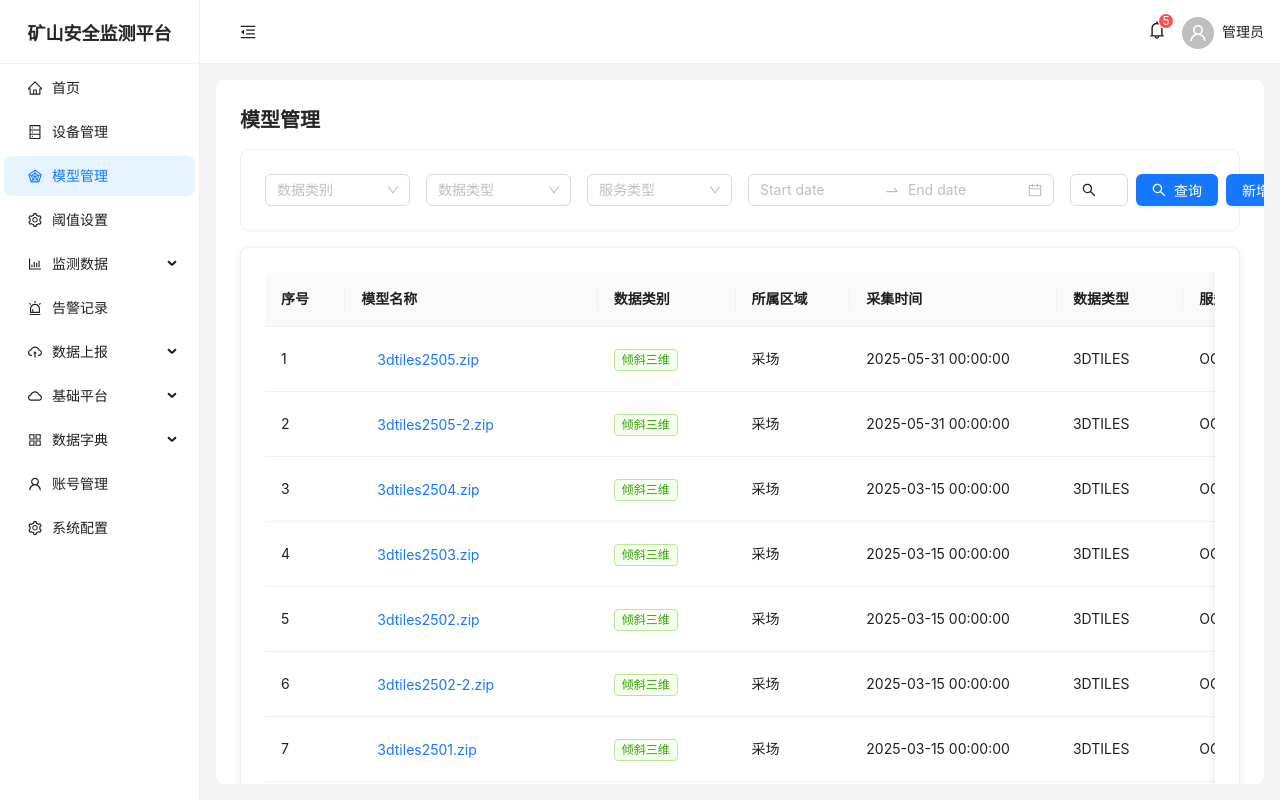
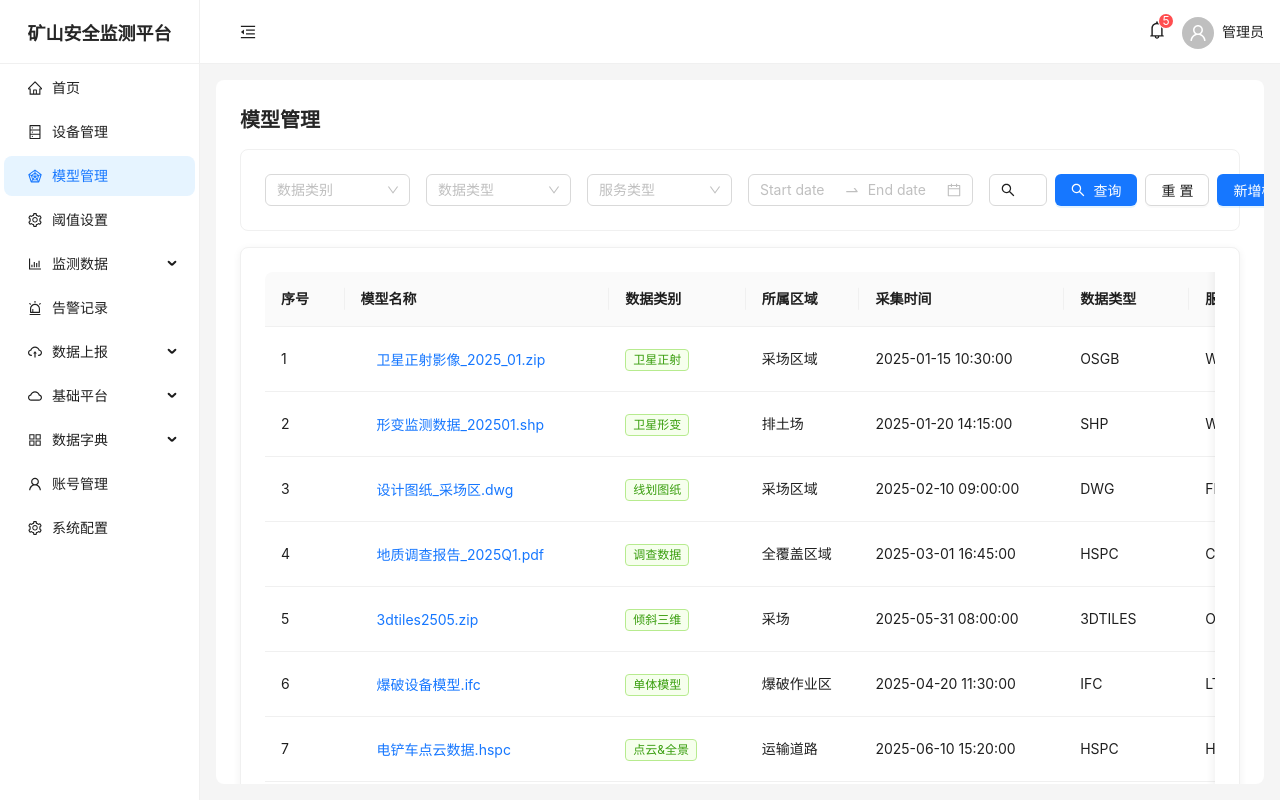
Before and after one commit to wangpeng1017/1016onemine, a React (Create React App) app: page /model-management in a window 1280 px wide. Built offline with nearby package versions, Linux system fonts and the light colour scheme; the HTML template or start-up script is replaced by a standard one.

Commit message:
更新模型管理页面：添加完整的数据类别、数据类型、服务类型选项和筛选功能，并更新测试数据

```diff
--- a/src/pages/ModelManagement.tsx
+++ b/src/pages/ModelManagement.tsx
@@ -26,16 +26,33 @@ import type { ColumnsType } from 'antd/es/table';
 const { Option } = Select;
 const { RangePicker } = DatePicker;
 
+// 数据类别选项
+const DATA_CATEGORIES = [
+  '卫星正射', '卫星形变', '线划图纸', '调查数据',
+  '倾斜三维', '单体模型', '点云&全景', '其他'
+] as const;
+
+// 数据类型选项
+const DATA_TYPES = [
+  'IFC', 'OSGB', '3DTILES', 'OBJ', 'DWG', 'DXF', 'SHP', 'HSPC'
+] as const;
+
+// 服务类型选项
+const SERVICE_TYPES = [
+  'CSW', 'FILESERVER', 'HSPC', 'LTS',
+  'OGC3DTILES', 'PANORAMICS', 'WCS', 'WFS'
+] as const;
+
 // 表格数据结构（与提供的表头一致）
 interface ModelRow {
   key: string;
   index: number; // 序号
   name: string; // 模型名称
-  category: string; // 数据类别
+  category: typeof DATA_CATEGORIES[number]; // 数据类别
   region: string; // 所属区域
   collectTime: string; // 采集时间
-  dataType: '3DTILES' | 'PTS' | 'DXF' | 'DWG' | 'GEOTIFF'; // 数据类型
-  serviceType: 'OGC3DTILES' | 'HSPC' | 'WMS'; // 服务类型
+  dataType: typeof DATA_TYPES[number]; // 数据类型
+  serviceType: typeof SERVICE_TYPES[number]; // 服务类型
   isBasemap: boolean; // 是否有模型服务（true: 已上传）
   serviceZipName?: string; // 已上传服务包名称（可选）
   serviceStatus: '服务正常' | '服务异常' | '维护中'; // 服务状态
@@ -45,133 +62,217 @@ const initialData: ModelRow[] = [
   {
     key: '1',
     index: 1,
-    name: '3dtiles2505.zip',
-    category: '倾斜三维',
-    region: '采场',
-    collectTime: '2025-05-31 00:00:00',
-    dataType: '3DTILES',
-    serviceType: 'OGC3DTILES',
-    isBasemap: false,
+    name: '卫星正射影像_2025_01.zip',
+    category: '卫星正射',
+    region: '采场区域',
+    collectTime: '2025-01-15 10:30:00',
+    dataType: 'OSGB',
+    serviceType: 'WCS',
+    isBasemap: true,
     serviceStatus: '服务正常',
   },
   {
     key: '2',
     index: 2,
-    name: '3dtiles2505-2.zip',
+    name: '形变监测数据_202501.shp',
+    category: '卫星形变',
+    region: '排土场',
+    collectTime: '2025-01-20 14:15:00',
+    dataType: 'SHP',
+    serviceType: 'WFS',
+    isBasemap: true,
+    serviceStatus: '服务正常',
+  },
+  {
+    key: '3',
+    index: 3,
+    name: '设计图纸_采场区.dwg',
+    category: '线划图纸',
+    region: '采场区域',
+    collectTime: '2025-02-10 09:00:00',
+    dataType: 'DWG',
+    serviceType: 'FILESERVER',
+    isBasemap: false,
+    serviceStatus: '服务正常',
+  },
+  {
+    key: '4',
+    index: 4,
+    name: '地质调查报告_2025Q1.pdf',
+    category: '调查数据',
+    region: '全覆盖区域',
+    collectTime: '2025-03-01 16:45:00',
+    dataType: 'HSPC',
+    serviceType: 'CSW',
+    isBasemap: false,
+    serviceStatus: '服务正常',
+  },
+  {
+    key: '5',
+    index: 5,
+    name: '3dtiles2505.zip',
     category: '倾斜三维',
     region: '采场',
-    collectTime: '2025-05-31 00:00:00',
+    collectTime: '2025-05-31 08:00:00',
     dataType: '3DTILES',
     serviceType: 'OGC3DTILES',
     isBasemap: true,
     serviceStatus: '服务正常',
   },
   {
-    key: '3',
-    index: 3,
-    name: '3dtiles2504.zip',
-    category: '倾斜三维',
-    region: '采场',
-    collectTime: '2025-03-15 00:00:00',
-    dataType: '3DTILES',
-    serviceType: 'OGC3DTILES',
-    isBasemap: false,
-    serviceStatus: '服务正常',
-  },
-  {
-    key: '4',
-    index: 4,
-    name: '3dtiles2503.zip',
-    category: '倾斜三维',
-    region: '采场',
-    collectTime: '2025-03-15 00:00:00',
-    dataType: '3DTILES',
-    serviceType: 'OGC3DTILES',
-    isBasemap: true,
-    serviceStatus: '服务正常',
-  },
-  {
-    key: '5',
-    index: 5,
-    name: '3dtiles2502.zip',
-    category: '倾斜三维',
-    region: '采场',
-    collectTime: '2025-03-15 00:00:00',
-    dataType: '3DTILES',
-    serviceType: 'OGC3DTILES',
-    isBasemap: false,
-    serviceStatus: '服务正常',
-  },
-  {
     key: '6',
     index: 6,
-    name: '3dtiles2502-2.zip',
-    category: '倾斜三维',
-    region: '采场',
-    collectTime: '2025-03-15 00:00:00',
-    dataType: '3DTILES',
-    serviceType: 'OGC3DTILES',
+    name: '爆破设备模型.ifc',
+    category: '单体模型',
+    region: '爆破作业区',
+    collectTime: '2025-04-20 11:30:00',
+    dataType: 'IFC',
+    serviceType: 'LTS',
     isBasemap: true,
     serviceStatus: '服务正常',
   },
   {
     key: '7',
     index: 7,
-    name: '3dtiles2501.zip',
-    category: '倾斜三维',
-    region: '采场',
-    collectTime: '2025-03-15 00:00:00',
-    dataType: '3DTILES',
-    serviceType: 'OGC3DTILES',
-    isBasemap: false,
+    name: '电铲车点云数据.hspc',
+    category: '点云&全景',
+    region: '运输道路',
+    collectTime: '2025-06-10 15:20:00',
+    dataType: 'HSPC',
+    serviceType: 'HSPC',
+    isBasemap: true,
     serviceStatus: '服务正常',
   },
   {
     key: '8',
     index: 8,
-    name: '3dtiles2500.zip',
-    category: '倾斜三维',
-    region: '采场',
-    collectTime: '2025-03-15 00:00:00',
-    dataType: '3DTILES',
-    serviceType: 'OGC3DTILES',
-    isBasemap: false,
+    name: '全景影像_观景点.zip',
+    category: '点云&全景',
+    region: '观景区域',
+    collectTime: '2025-07-05 13:10:00',
+    dataType: 'OSGB',
+    serviceType: 'PANORAMICS',
+    isBasemap: true,
     serviceStatus: '服务正常',
   },
   {
     key: '9',
     index: 9,
-    name: '3dtiles2499.zip',
-    category: '倾斜三维',
-    region: '采场',
-    collectTime: '2025-03-15 00:00:00',
-    dataType: '3DTILES',
-    serviceType: 'OGC3DTILES',
+    name: '水文数据.shp',
+    category: '其他',
+    region: '水体区域',
+    collectTime: '2025-08-12 10:45:00',
+    dataType: 'SHP',
+    serviceType: 'WFS',
+    isBasemap: false,
+    serviceStatus: '服务异常',
+  },
+  {
+    key: '10',
+    index: 10,
+    name: '设备模型_破碎机.obj',
+    category: '单体模型',
+    region: '破碎站',
+    collectTime: '2025-09-15 12:00:00',
+    dataType: 'OBJ',
+    serviceType: 'FILESERVER',
+    isBasemap: false,
+    serviceStatus: '维护中',
+  },
+  {
+    key: '11',
+    index: 11,
+    name: '采场边界图.dxf',
+    category: '线划图纸',
+    region: '采场边界',
+    collectTime: '2025-06-25 09:30:00',
+    dataType: 'DXF',
+    serviceType: 'FILESERVER',
     isBasemap: true,
     serviceStatus: '服务正常',
   },
   {
-    key: '10',
-    index: 10,
-    name: '3dtiles2498.zip',
-    category: '倾斜三维',
-    region: '采场',
-    collectTime: '2025-03-15 00:00:00',
-    dataType: '3DTILES',
-    serviceType: 'OGC3DTILES',
-    isBasemap: false,
+    key: '12',
+    index: 12,
+    name: '地质勘探数据_2025.hspc',
+    category: '调查数据',
+    region: '勘探区域',
+    collectTime: '2025-05-10 07:15:00',
+    dataType: 'HSPC',
+    serviceType: 'CSW',
+    isBasemap: true,
     serviceStatus: '服务正常',
   },
 ];
 
 const ModelManagement: React.FC = () => {
   const [data, setData] = useState<ModelRow[]>(initialData);
+  const [filteredData, setFilteredData] = useState<ModelRow[]>(initialData);
   const [addVisible, setAddVisible] = useState(false);
   const [editVisible, setEditVisible] = useState(false);
   const [selectedRow, setSelectedRow] = useState<ModelRow | null>(null);
   const [form] = Form.useForm();
 
+  // 筛选状态
+  const [filters, setFilters] = useState({
+    category: undefined as string | undefined,
+    dataType: undefined as string | undefined,
+    serviceType: undefined as string | undefined,
+    keyword: '' as string,
+    dateRange: null as any,
+  });
+
   const normFile = (e: any) => Array.isArray(e) ? e : e?.fileList;
+
+  // 筛选处理函数
+  const handleFilter = () => {
+    let filtered = data;
+
+    // 按数据类别筛选
+    if (filters.category) {
+      filtered = filtered.filter(item => item.category === filters.category);
+    }
+
+    // 按数据类型筛选
+    if (filters.dataType) {
+      filtered = filtered.filter(item => item.dataType === filters.dataType);
+    }
+
+    // 按服务类型筛选
+    if (filters.serviceType) {
+      filtered = filtered.filter(item => item.serviceType === filters.serviceType);
+    }
+
+    // 按关键词筛选（模型名称）
+    if (filters.keyword) {
+      filtered = filtered.filter(item =>
+        item.name.toLowerCase().includes(filters.keyword.toLowerCase())
+      );
+    }
+
+    // 按时间范围筛选
+    if (filters.dateRange && filters.dateRange[0] && filters.dateRange[1]) {
+      const [startDate, endDate] = filters.dateRange;
+      filtered = filtered.filter(item => {
+        const itemDate = new Date(item.collectTime);
+        return itemDate >= startDate.toDate() && itemDate <= endDate.toDate();
+      });
+    }
+
+    setFilteredData(filtered);
+  };
+
+  // 重置筛选
+  const handleReset = () => {
+    setFilters({
+      category: undefined,
+      dataType: undefined,
+      serviceType: undefined,
+      keyword: '',
+      dateRange: null,
+    });
+    setFilteredData(data);
+  };
 
 
   const columns: ColumnsType<ModelRow> = [
@@ -232,29 +333,62 @@ const ModelManagement: React.FC = () => {
       <Card style={{ marginBottom: 16 }}>
         <Row gutter={16} align="middle">
           <Col span={4}>
-            <Select placeholder="数据类别" style={{ width: '100%' }} allowClear>
-              <Option value="倾斜三维">倾斜三维</Option>
+            <Select
+              placeholder="数据类别"
+              style={{ width: '100%' }}
+              allowClear
+              value={filters.category}
+              onChange={(value) => setFilters(prev => ({ ...prev, category: value }))}
+            >
+              {DATA_CATEGORIES.map(category => (
+                <Option key={category} value={category}>{category}</Option>
+              ))}
             </Select>
           </Col>
           <Col span={4}>
-            <Select placeholder="数据类型" style={{ width: '100%' }} allowClear>
-              <Option value="3DTILES">3DTILES</Option>
+            <Select
+              placeholder="数据类型"
+              style={{ width: '100%' }}
+              allowClear
+              value={filters.dataType}
+              onChange={(value) => setFilters(prev => ({ ...prev, dataType: value }))}
+            >
+              {DATA_TYPES.map(dataType => (
+                <Option key={dataType} value={dataType}>{dataType}</Option>
+              ))}
             </Select>
           </Col>
           <Col span={4}>
-            <Select placeholder="服务类型" style={{ width: '100%' }} allowClear>
-              <Option value="OGC3DTILES">OGC3DTILES</Option>
-              <Option value="WMS">WMS</Option>
-              <Option value="HSPC">HSPC</Option>
+            <Select
+              placeholder="服务类型"
+              style={{ width: '100%' }}
+              allowClear
+              value={filters.serviceType}
+              onChange={(value) => setFilters(prev => ({ ...prev, serviceType: value }))}
+            >
+              {SERVICE_TYPES.map(serviceType => (
+                <Option key={serviceType} value={serviceType}>{serviceType}</Option>
+              ))}
             </Select>
           </Col>
-          <Col span={8}>
-            <RangePicker style={{ width: '100%' }} />
+          <Col span={6}>
+            <RangePicker
+              style={{ width: '100%' }}
+              value={filters.dateRange}
+              onChange={(dates) => setFilters(prev => ({ ...prev, dateRange: dates }))}
+            />
           </Col>
-          <Col span={4}>
+          <Col span={6}>
             <Space>
-              <Input placeholder="输入关键词" prefix={<SearchOutlined />} allowClear />
-              <Button type="primary" icon={<SearchOutlined />}>查询</Button>
+              <Input
+                placeholder="输入关键词"
+                prefix={<SearchOutlined />}
+                allowClear
+                value={filters.keyword}
+                onChange={(e) => setFilters(prev => ({ ...prev, keyword: e.target.value }))}
+              />
+              <Button type="primary" icon={<SearchOutlined />} onClick={handleFilter}>查询</Button>
+              <Button onClick={handleReset}>重置</Button>
               <Button type="primary" onClick={() => setAddVisible(true)}>新增模型</Button>
             </Space>
           </Col>
@@ -265,8 +399,8 @@ const ModelManagement: React.FC = () => {
         <Table
           rowKey="key"
           columns={columns}
-          dataSource={data}
-          pagination={{ pageSize: 20, total: data.length, showTotal: (total) => `共 ${total} 条` }}
+          dataSource={filteredData}
+          pagination={{ pageSize: 20, total: filteredData.length, showTotal: (total) => `共 ${total} 条` }}
           scroll={{ x: 1600 }}
         />
       </Card>
@@ -316,7 +450,9 @@ const ModelManagement: React.FC = () => {
             <Col span={12}>
               <Form.Item name="category" label="数据类别" rules={[{ required: true }]}>
                 <Select>
-                  <Option value="倾斜三维">倾斜三维</Option>
+                  {DATA_CATEGORIES.map(category => (
+                    <Option key={category} value={category}>{category}</Option>
+                  ))}
                 </Select>
               </Form.Item>
             </Col>
@@ -337,20 +473,18 @@ const ModelManagement: React.FC = () => {
             <Col span={12}>
               <Form.Item name="dataType" label="数据类型" rules={[{ required: true }]}>
                 <Select>
-                  <Option value="3DTILES">3DTILES</Option>
-                  <Option value="PTS">PTS</Option>
-                  <Option value="DXF">DXF</Option>
-                  <Option value="DWG">DWG</Option>
-                  <Option value="GEOTIFF">GEOTIFF</Option>
+                  {DATA_TYPES.map(dataType => (
+                    <Option key={dataType} value={dataType}>{dataType}</Option>
+                  ))}
                 </Select>
               </Form.Item>
             </Col>
             <Col span={12}>
               <Form.Item name="serviceType" label="服务类型" rules={[{ required: true }]}>
                 <Select>
-                  <Option value="OGC3DTILES">OGC3DTILES</Option>
-                  <Option value="HSPC">HSPC</Option>
-                  <Option value="WMS">WMS</Option>
+                  {SERVICE_TYPES.map(serviceType => (
+                    <Option key={serviceType} value={serviceType}>{serviceType}</Option>
+                  ))}
                 </Select>
               </Form.Item>
             </Col>
```
